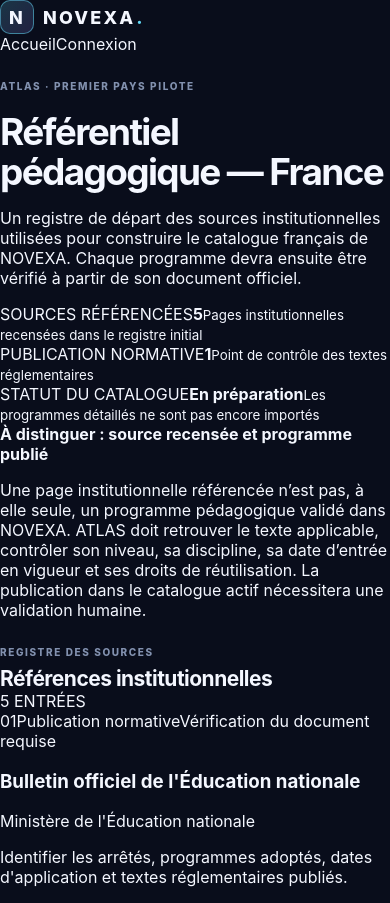
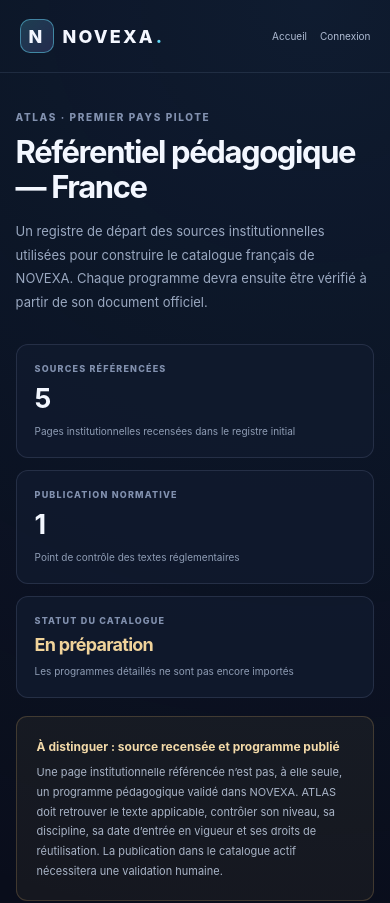
Before and after one commit to a95143b-a17y/novexa_v1, a Next.js app: page /programmes/france in a window 390 px wide. Shown: the top 903 px of the page. Built offline with nearby package versions, Linux system fonts and the light colour scheme.

Commit message:
style: add responsive France curriculum catalog styles

```diff
--- a/src/app/globals.css
+++ b/src/app/globals.css
@@ -224,3 +224,47 @@ h2 { margin: 8px 0 0; font-size: 21px; letter-spacing: -.025em; }
 .teacher-success{border:1px solid rgba(91,211,175,.22);color:#a6efd7;background:rgba(91,211,175,.07)}
 .teacher-error{border:1px solid rgba(255,123,139,.25);color:#ffb2bd;background:rgba(255,123,139,.08)}
 @media(max-width:780px){.teacher-grid{grid-template-columns:1fr}.teacher-content{padding:35px 0}}
+
+
+/* Catalogue des sources institutionnelles — pilote France */
+.catalog-shell{min-height:100vh;background:radial-gradient(circle at 80% 0%,rgba(44,105,157,.16),transparent 34%),#090d1b;color:#f3f7ff;font-family:Inter,ui-sans-serif,system-ui,sans-serif}
+.catalog-top{display:flex;align-items:center;justify-content:space-between;padding:19px 5%;border-bottom:1px solid rgba(158,177,218,.13)}
+.catalog-nav{display:flex;align-items:center;gap:22px}
+.catalog-nav a,.catalog-footer a{color:#aebbd2;text-decoration:none;font-size:11px}
+.catalog-nav a:hover,.catalog-footer a:hover{color:#79dff2}
+.catalog-content{width:min(1050px,92%);margin:0 auto;padding:55px 0 35px}
+.catalog-content>.auth-eyebrow{margin:0 0 12px}
+.catalog-content>h1{max-width:760px;margin:0;font-size:clamp(31px,5vw,47px);letter-spacing:-.045em;line-height:1.12}
+.catalog-lead{max-width:740px;margin:16px 0 0;color:#9aa8c0;font-size:13px;line-height:1.8}
+.catalog-stats{display:grid;grid-template-columns:repeat(3,minmax(0,1fr));gap:12px;margin-top:30px}
+.catalog-stat{display:flex;flex-direction:column;gap:8px;min-height:132px;padding:18px;border:1px solid rgba(158,177,218,.15);border-radius:12px;background:rgba(17,26,46,.86)}
+.catalog-stat>span,.catalog-source-number,.catalog-section-heading>span{color:#8291af;font-size:9px;font-weight:800;letter-spacing:.13em}
+.catalog-stat strong{font-size:27px;letter-spacing:-.04em}
+.catalog-stat small{color:#8f9db5;font-size:10px;line-height:1.6}
+.catalog-stat .catalog-stat-status{font-size:18px;color:#f0d39a}
+.catalog-notice{margin-top:18px;padding:18px 20px;border:1px solid rgba(237,190,112,.2);border-radius:11px;background:rgba(237,190,112,.055)}
+.catalog-notice strong{font-size:12px;color:#f2d9a8}
+.catalog-notice p{margin:8px 0 0;color:#a9b4c7;font-size:11px;line-height:1.8}
+.catalog-section-heading{display:flex;align-items:end;justify-content:space-between;gap:14px;margin:42px 0 15px}
+.catalog-section-heading .auth-eyebrow{margin:0 0 7px}
+.catalog-section-heading h2,.catalog-next h2{margin:0;font-size:22px;letter-spacing:-.03em}
+.catalog-source-list{display:grid;grid-template-columns:repeat(2,minmax(0,1fr));gap:12px}
+.catalog-source{display:flex;flex-direction:column;align-items:flex-start;padding:19px;border:1px solid rgba(158,177,218,.14);border-radius:12px;background:linear-gradient(145deg,rgba(17,26,46,.96),rgba(12,20,36,.92))}
+.catalog-source-top{display:flex;align-items:center;gap:9px;flex-wrap:wrap;width:100%}
+.catalog-source-kind{padding:5px 8px;border:1px solid rgba(104,220,242,.19);border-radius:20px;background:rgba(104,220,242,.06);color:#94dff0;font-size:9px}
+.catalog-source-status{margin-left:auto;color:#c6a978;font-size:9px}
+.catalog-source h3{margin:17px 0 4px;font-size:16px;line-height:1.4}
+.catalog-authority{margin:0;color:#8d9bb4;font-size:10px}
+.catalog-description{margin:13px 0 8px;color:#bac6d9;font-size:11px;line-height:1.7}
+.catalog-kind-description{margin:0;color:#8392ad;font-size:10px;line-height:1.7}
+.catalog-source-link{display:inline-flex;align-items:center;gap:8px;margin-top:17px;color:#79dff2;text-decoration:none;font-size:10px;font-weight:750}
+.catalog-source-link:hover{text-decoration:underline}
+.catalog-next{display:flex;align-items:center;justify-content:space-between;gap:22px;margin-top:30px;padding:22px;border:1px solid rgba(104,220,242,.16);border-radius:12px;background:linear-gradient(110deg,rgba(37,107,139,.13),rgba(91,77,154,.1))}
+.catalog-next .auth-eyebrow{margin:0 0 8px}
+.catalog-next h2{font-size:18px}
+.catalog-next p{max-width:650px;margin:10px 0 0;color:#9aa8c0;font-size:11px;line-height:1.8}
+.catalog-admin-link{flex:none;padding:11px 13px;border:1px solid rgba(104,220,242,.25);border-radius:8px;color:#d7f7ff;text-decoration:none;font-size:10px}
+.catalog-footer{display:flex;align-items:center;justify-content:space-between;gap:12px;margin-top:28px;padding-top:16px;border-top:1px solid var(--border);color:#6f7d98;font-size:9px}
+.catalog-footer span{color:#71809a;font-size:9px}
+@media(max-width:720px){.catalog-stats{grid-template-columns:1fr}.catalog-stat{min-height:100px}.catalog-source-list{grid-template-columns:1fr}.catalog-content{padding-top:38px}.catalog-next{align-items:flex-start;flex-direction:column}.catalog-footer{align-items:flex-start;flex-direction:column}}
+@media(max-width:480px){.catalog-nav{gap:13px}.catalog-nav a{font-size:10px}.catalog-section-heading{align-items:flex-start;flex-direction:column}.catalog-source-status{margin-left:0}}
```
